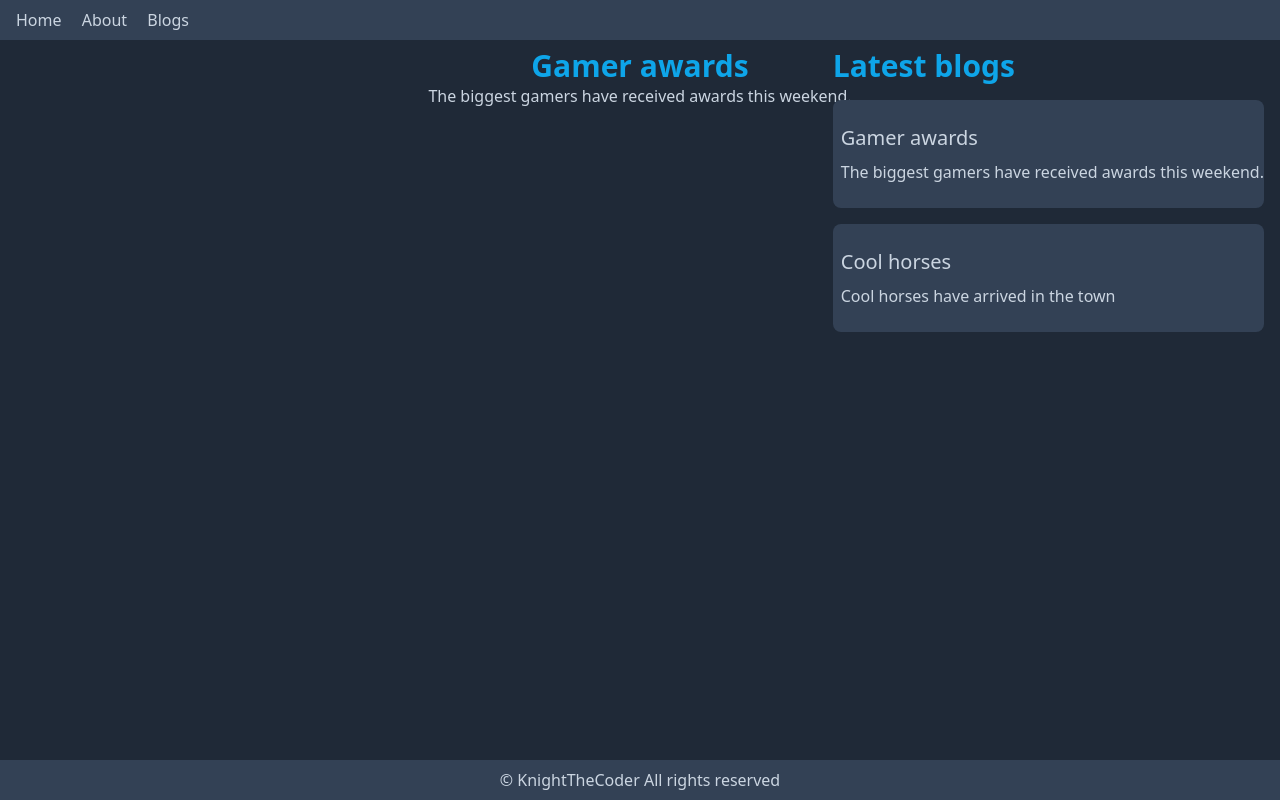
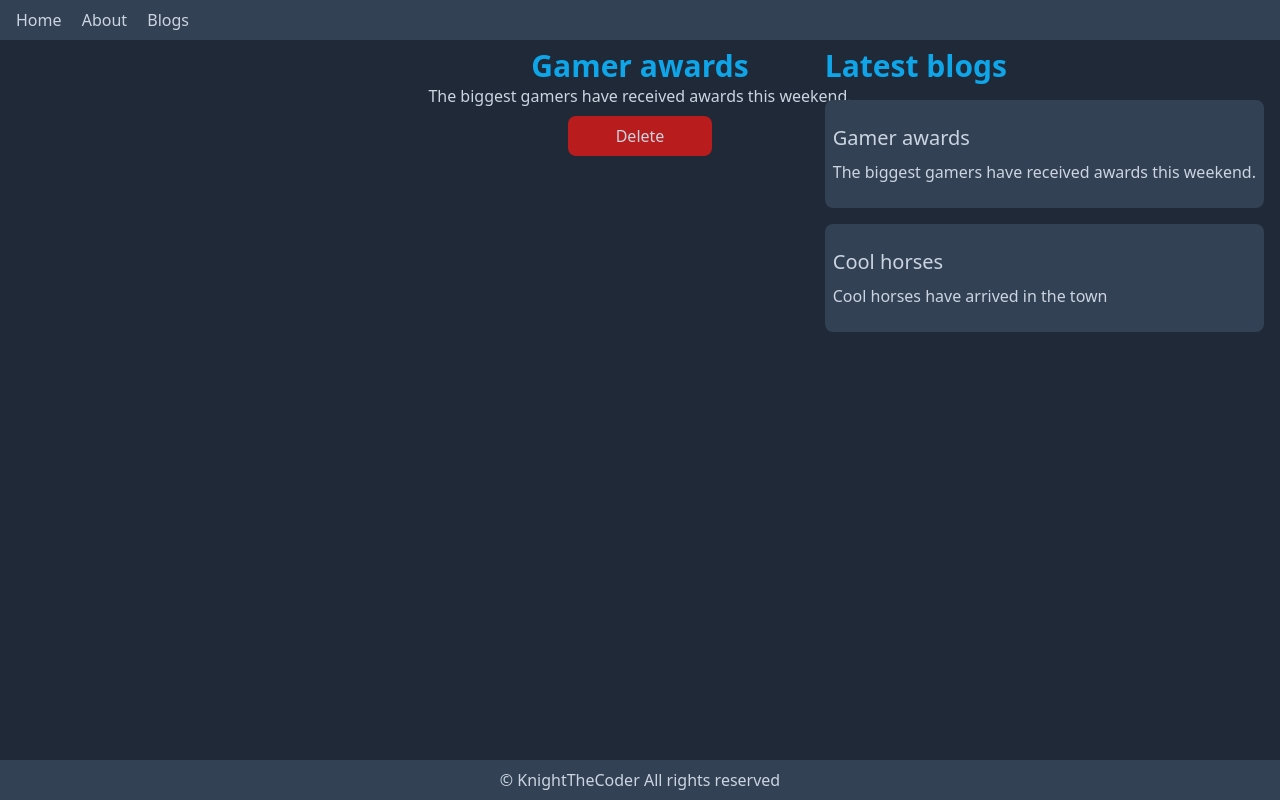
Before and after one commit to KnightTheCoder/Svelte-Kit-Test, a SvelteKit app: page /blogs/1 in a window 1280 px wide. Built offline with nearby package versions, Linux system fonts and the light colour scheme; data requests are answered from the project's data file.

Commit message:
delete implemented

```diff
--- a/src/lib/functions/axios.ts
+++ /dev/null
@@ -1,5 +0,0 @@
-import axios from 'axios';
-
-export const axiosInstance = axios.create({
-  baseURL: 'http://localhost:3000'
-});
--- /dev/null
+++ b/src/lib/functions/blogs.ts
@@ -0,0 +1,37 @@
+import type { Blog } from '$lib/types/blog';
+import axios from 'axios';
+
+const blogsInstance = axios.create({
+  baseURL: 'http://localhost:3000/blogs'
+});
+
+const getBlogs = async (): Promise<Blog[]> => {
+  const resp = await blogsInstance.get('');
+  const blogs: Blog[] = await resp.data;
+  return blogs;
+};
+
+const getBlog = async (id: number | string): Promise<Blog> => {
+  const resp = await blogsInstance.get(`/${id}`);
+  const blog: Blog = await resp.data;
+  return blog;
+};
+
+const createBlog = async (title: string, description: string) => {
+  if ([title, description].includes('')) return;
+
+  const blogs = await getBlogs();
+  if (blogs.length == 0) return;
+
+  const id = blogs.reduce((prev, cur) => (prev.id > cur.id ? prev : cur)).id + 1;
+
+  const resp = await blogsInstance.post('', { id, title, description });
+  return resp.status == 201;
+};
+
+const deleteBlog = async (id: number | string) => {
+  const resp = await blogsInstance.delete(`/${id}`);
+  return resp.status == 200;
+};
+
+export { getBlogs, getBlog, createBlog, deleteBlog };
--- a/src/routes/+error.svelte
+++ b/src/routes/+error.svelte
@@ -1,5 +1,11 @@
 <script lang="ts">
   import { page } from '$app/stores';
+  import { setTitle } from '$lib/functions/title';
+  import { onMount } from 'svelte';
+
+  onMount(() => {
+    setTitle(`${$page.status} ${$page.error?.message}`);
+  });
 </script>
 
 <div class="text-center">
--- a/src/routes/blogs/+layout.server.ts
+++ b/src/routes/blogs/+layout.server.ts
@@ -1,10 +1,9 @@
 import type { LayoutServerLoad } from './$types';
 import type { Blog } from '$lib/types/blog';
-import { axiosInstance } from '$lib/functions/axios';
+import { getBlogs } from '$lib/functions/blogs';
 
 export const load = (async () => {
-  const resp = await axiosInstance.get('/blogs');
-  const blogs: Blog[] = (await resp.data) satisfies Blog[];
+  const blogs: Blog[] = await getBlogs();
 
   return {
     blogs
--- a/src/routes/blogs/+layout.svelte
+++ b/src/routes/blogs/+layout.svelte
@@ -8,7 +8,7 @@
 <aside class="fixed right-4 top-12">
   <h1 class="text-sky-500 text-3xl font-bold">Latest blogs</h1>
   {#each data.blogs as blog}
-    <div class="pl-2 bg-slate-700 hover:bg-slate-600 hover:cursor-pointer my-4 rounded-lg">
+    <div class="px-2 bg-slate-700 hover:bg-slate-600 my-4 rounded-lg">
       <RouterLink to="/blogs/{blog.id}">
         <h2 class="text-xl mb-2">{blog.title}</h2>
         <p>{blog.description}</p>
--- a/src/routes/blogs/+page.server.ts
+++ b/src/routes/blogs/+page.server.ts
@@ -1,9 +1,8 @@
-import { error, type Action } from '@sveltejs/kit';
-import type { Blog } from '$lib/types/blog';
-import { axiosInstance } from '$lib/functions/axios';
+import { error, type Actions } from '@sveltejs/kit';
+import { createBlog } from '$lib/functions/blogs';
 
 export const actions = {
-  default: (async ({ request }) => {
+  default: async ({ request }) => {
     const data = await request.formData();
     const title = data.get('title')?.toString();
     const description = data.get('description')?.toString();
@@ -11,8 +10,6 @@ export const actions = {
     if (title == undefined || description == undefined || [title, description].includes(''))
       throw error(400, 'Title or description is empty');
 
-    const blog: Blog = { id: 3, title, description };
-
-    axiosInstance.post('/blogs', blog);
-  }) satisfies Action
-};
+    await createBlog(title, description);
+  }
+} satisfies Actions;
--- /dev/null
+++ b/src/routes/blogs/[id]/+page.server.ts
@@ -0,0 +1,12 @@
+import { deleteBlog } from '$lib/functions/blogs';
+import { error, redirect, type Actions } from '@sveltejs/kit';
+export const actions = {
+  delete: async ({ request }) => {
+    const data = await request.formData();
+    const id = data.get('id')?.toString();
+
+    if (id == undefined || isNaN(Number(id))) throw error(400, "Id isn't a number!");
+
+    if (await deleteBlog(id)) throw redirect(303, '/blogs');
+  }
+} satisfies Actions;
--- a/src/routes/blogs/[id]/+page.svelte
+++ b/src/routes/blogs/[id]/+page.svelte
@@ -17,4 +17,9 @@
     {data.blog.title}
   </h1>
   <p>{data.blog.description}</p>
+
+  <form method="post" action="?/delete">
+    <input type="hidden" name="id" value={data.blog.id} />
+    <button class="px-12 py-2 my-2 bg-red-700 hover:bg-red-500 rounded-lg"> Delete </button>
+  </form>
 </div>
--- a/src/routes/blogs/[id]/+page.ts
+++ b/src/routes/blogs/[id]/+page.ts
@@ -1,10 +1,9 @@
 import type { Blog } from '$lib/types/blog';
-import { axiosInstance } from '$lib/functions/axios';
+import { getBlog } from '$lib/functions/blogs';
 import type { PageLoad } from './$types';
 
 export const load = (async ({ params }) => {
-  const resp = await axiosInstance.get(`/blogs/${params.id}`);
-  const blog: Blog = (await resp.data) satisfies Blog;
+  const blog: Blog = await getBlog(params.id);
 
   return {
     blog
```
Also changed, not shown: db.json (line endings or trailing spaces), 1 other file (tests, documents, lock files or other folders).
